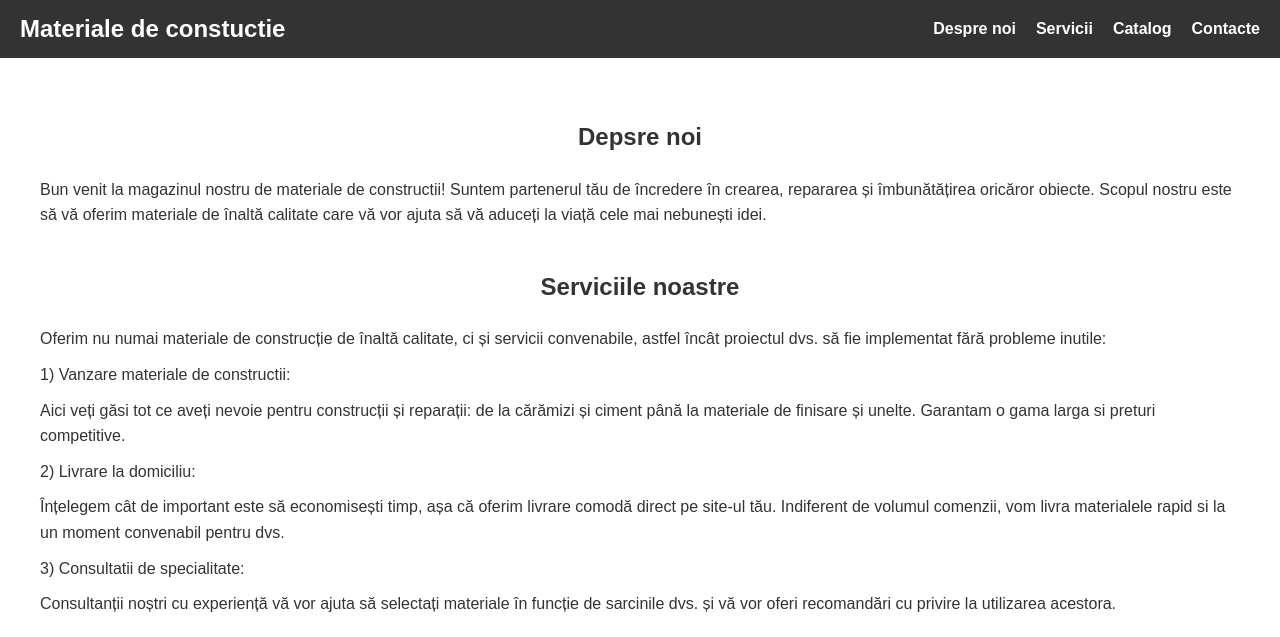
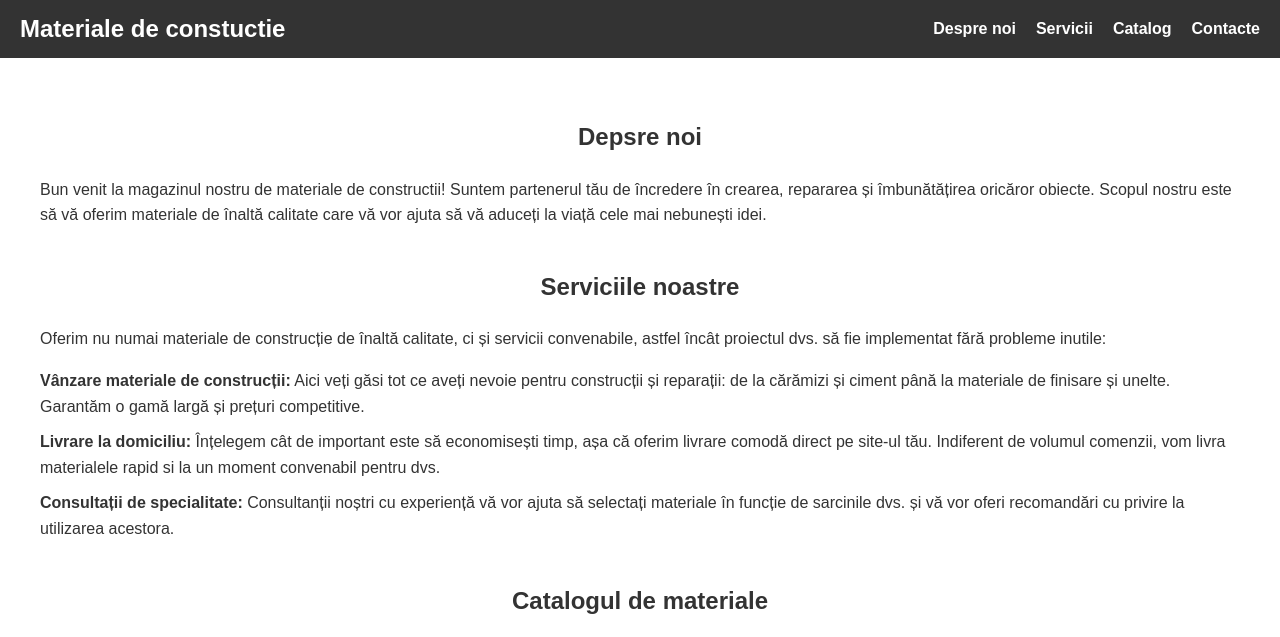
Before and after one commit to hristos2007/materiale-constructie, a plain HTML site: page index.html in a window 1280 px wide. Shown: the top 637 px of the page. Drawn offline with Linux system fonts and the light colour scheme.

Commit message:
Am combinat titlurile cu descrierile

```diff
--- a/index.html
+++ b/index.html
@@ -30,24 +30,24 @@
         </section>
         <section id="services">
             <h2>Serviciile noastre</h2>
-            <ul class="services-list">
+            <p>
                 Oferim nu numai materiale de construcție de înaltă calitate, ci și servicii convenabile, astfel încât
                 proiectul dvs. să fie implementat fără probleme inutile:
+            </p>
+            <ol class="services-list">
 
-                <li> 1) Vanzare materiale de constructii:</li>
-                <li> Aici veți găsi tot ce aveți nevoie pentru construcții și reparații: de la cărămizi și ciment până
-                    la materiale de finisare și unelte. Garantam o gama larga si preturi competitive.</li>
-
-                <li> 2) Livrare la domiciliu:</li>
-                <li> Înțelegem cât de important este să economisești timp, așa că oferim livrare comodă direct pe
+                <li><strong>Vânzare materiale de construcții:</strong> Aici veți găsi tot ce aveți nevoie pentru
+                    construcții și reparații: de la cărămizi și ciment până la materiale de finisare și unelte.
+                    Garantăm o gamă largă și prețuri competitive.</li>
+                <li><strong>Livrare la domiciliu:</strong> Înțelegem cât de important este să economisești timp, așa că
+                    oferim livrare comodă direct pe
                     site-ul
                     tău. Indiferent de volumul comenzii, vom livra materialele rapid si la un moment convenabil pentru
                     dvs.</li>
-
-                <li> 3) Consultatii de specialitate:</li>
-                <li> Consultanții noștri cu experiență vă vor ajuta să selectați materiale în funcție de sarcinile dvs.
+                <li><strong>Consultații de specialitate:</strong> Consultanții noștri cu experiență vă vor ajuta să
+                    selectați materiale în funcție de sarcinile dvs.
                     și vă vor oferi recomandări cu privire la utilizarea acestora.</li>
-            </ul>
+            </ol>
         </section>
         <section id="catalog">
             <h2>Catalogul de materiale</h2>
```
